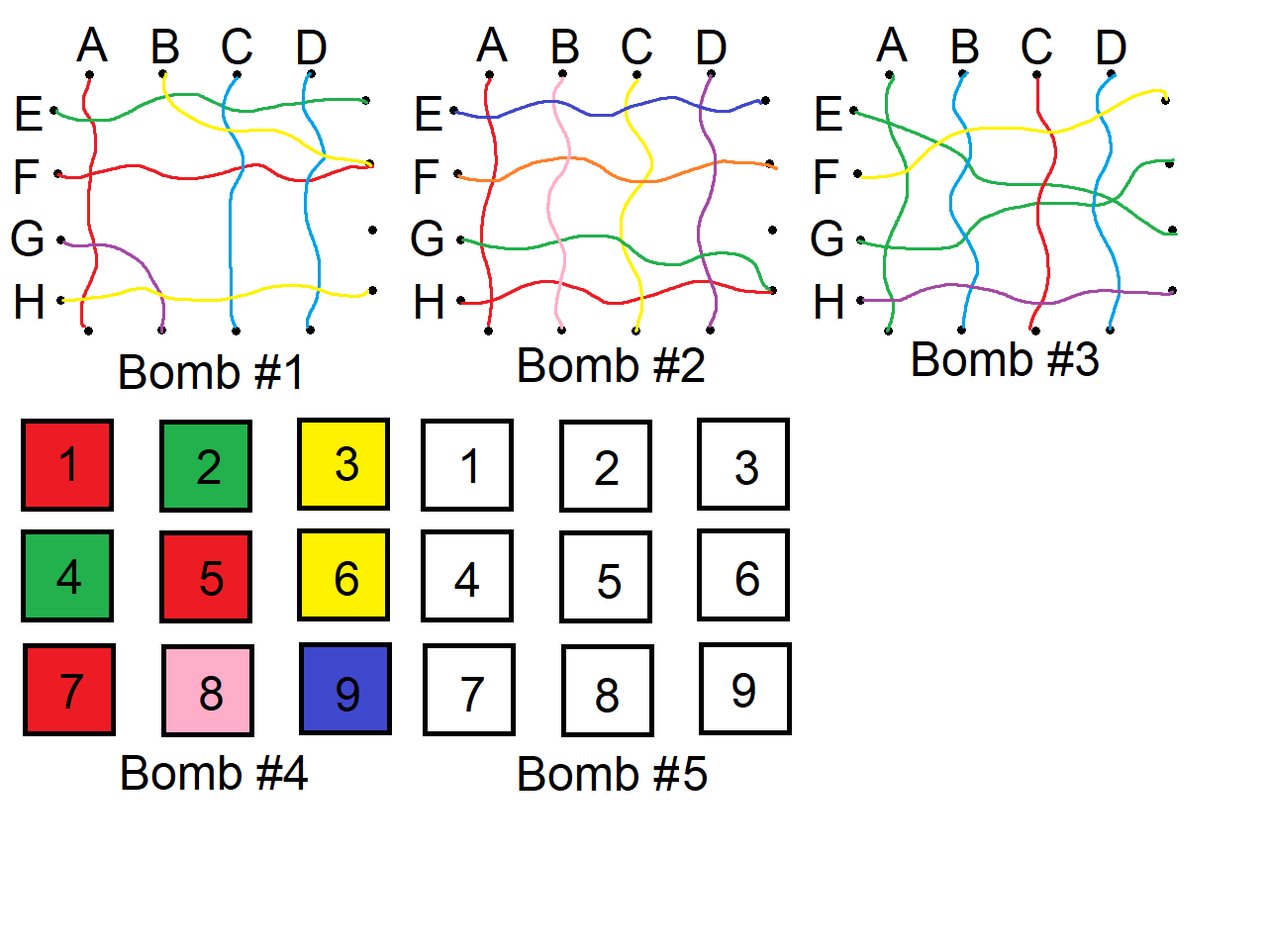
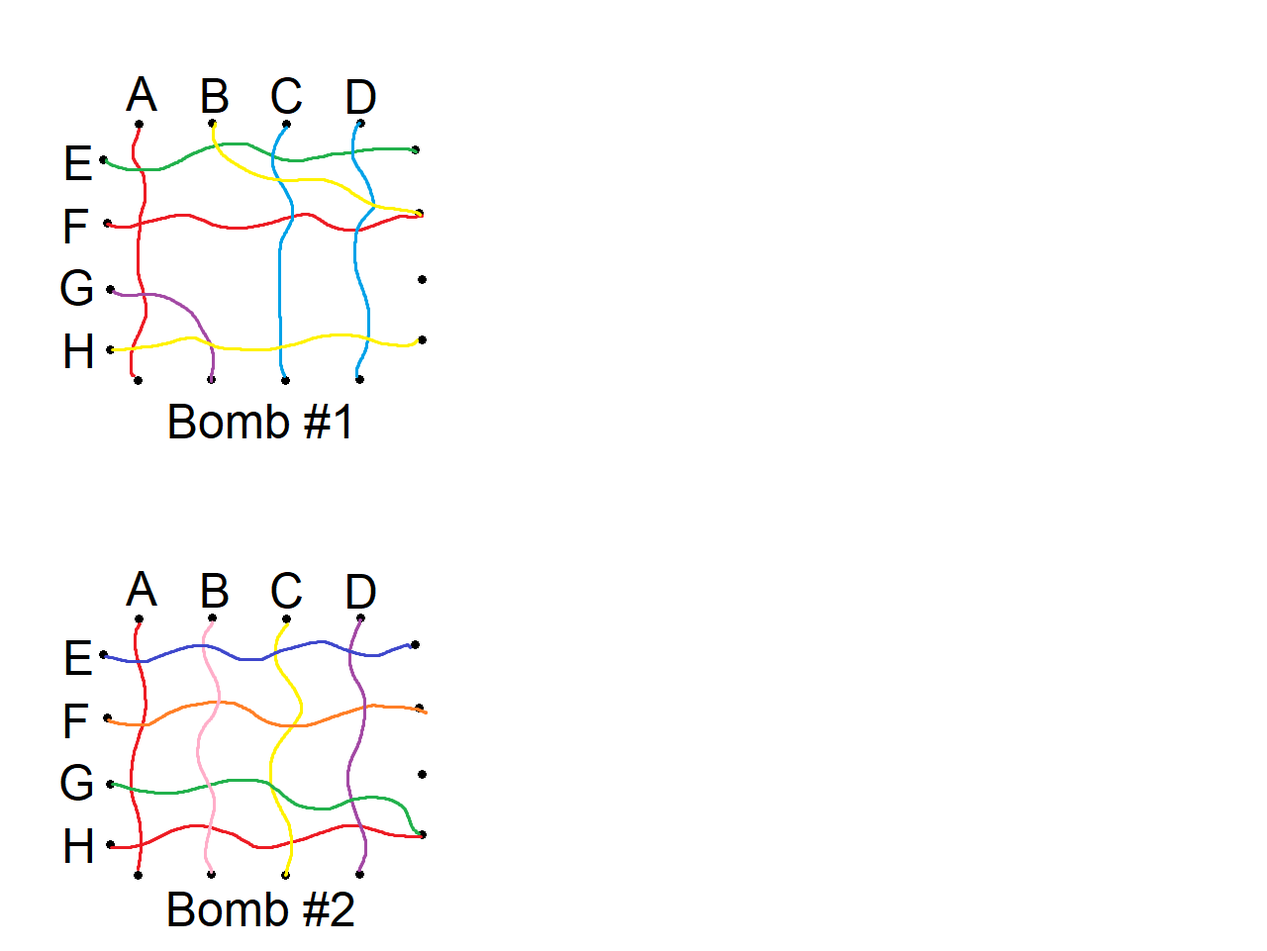
Before and after one commit to iangitscode/games-night-scoreboard, a plain HTML site: page bombs.html in a window 1280 px wide. Shown: the top 961 px of the page at 99% size. Before the commit the page ends 824 px from the top, so only its background shows below. Drawn offline with Linux system fonts and the light colour scheme.

Commit message:
fixed some css

```diff
--- a/bombs.html
+++ b/bombs.html
@@ -1,4 +1,14 @@
 <html>
+  <style>
+    body {
+      display: flex;
+      flex-direction: column;
+      width: 500px;
+    }
+    img {
+      margin: 50px;
+    }
+  </style>
   <body>
     <img src="bomb_puzzles/1.png"/>
     <img src="bomb_puzzles/2.png"/>
```
